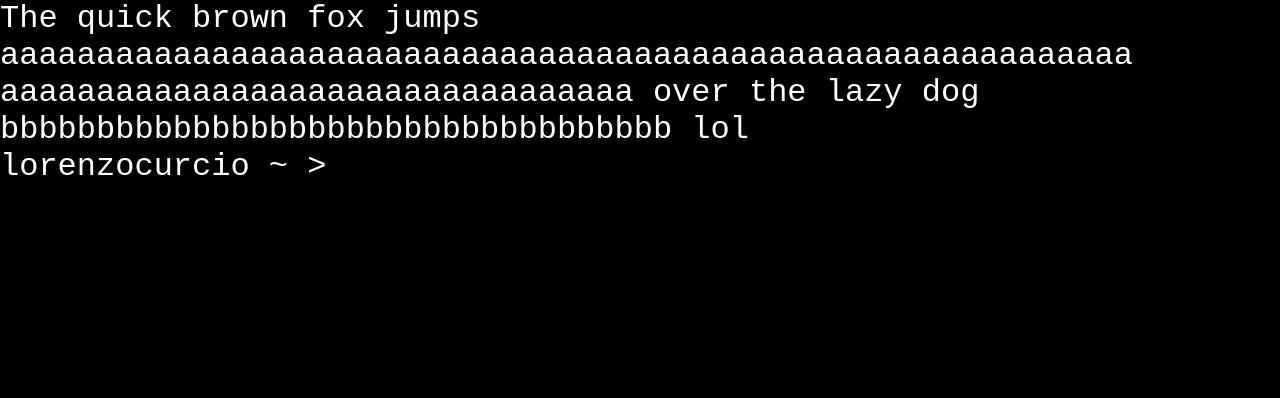
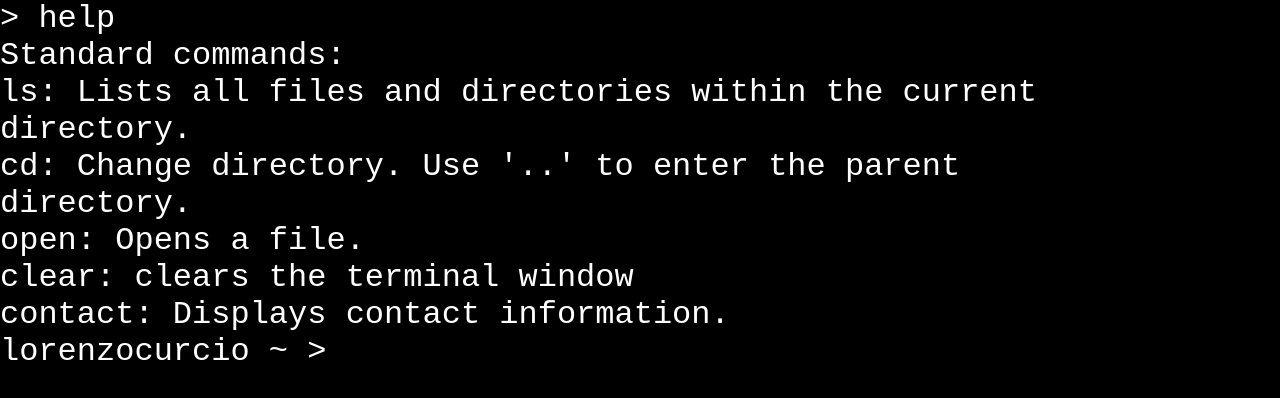
Before and after one commit to lor1113/Ashburnham, a React (Create React App) app: page / in a window 1280 px wide. Shown: the top 398 px of the page. Built offline with nearby package versions, Linux system fonts and the light colour scheme.

Commit message:
multi text divs done

```diff
--- a/src/App.css
+++ b/src/App.css
@@ -14,10 +14,18 @@
     overflow-wrap: break-word;
 }
 
+.bottomDiv {
+    min-width: 100vw;
+    min-height: 15vh;
+    width: 100%;
+    height: 10%;
+}
+
 html, body {
     min-width: 100vw;
     min-height: 100vh;
     width: 100%;
     height: 100%;
     overflow-x: hidden;
+    user-select: none;
 }
--- a/src/App.js
+++ b/src/App.js
@@ -2,11 +2,9 @@ import './App.css';
 import React, { useState, useEffect } from 'react';
 import TextDiv from './TextDiv';
 import TextInput from './TextInput';
+import MultiTextDiv from './MultiTextDiv';
 
-const startingText = [
-  "The quick brown fox jumps aaaaaaaaaaaaaaaaaaaaaaaaaaaaaaaaaaaaaaaaaaaaaaaaaaaaaaaaaaaaaaaaaaaaaaaaaaaaaaaaaaaaaaaaaaaa over the lazy dog",
-  "bbbbbbbbbbbbbbbbbbbbbbbbbbbbbbbbbbb lol"
-]
+const startingText = []
 
 const subDirectories = {
   "~":["projects","work_experience","education"],
@@ -29,24 +27,61 @@ const subFiles = {
 const commandFailString = "zsh: command not found: "
 const cdFailString = "cd: not a directory: "
 
+const validCommands = ["ls","cd","open","sudo","nano","vi","rm"]
+
+const commandHelp = [
+  "Standard commands:",
+  "ls: Lists all files and directories within the current directory.",
+  "cd: Change directory. Use '..' to enter the parent directory.",
+  "open: Opens a file.",
+  "clear: clears the terminal window",
+  "contact: Displays contact information."
+]
+
+let listCounter = 0
+
 function App() {
   let terminalTextArray = startingText
+
   const baseChildren = subDirectories["~"].concat(subFiles["~"])
 
   const [terminalText, setTerminalText] = useState(terminalTextArray)
   const [workingDirectory, setWorkingDirectory] = useState("~")
   const [childDirectories, setChildDirectories] = useState(subDirectories["~"])
   const [childItems, setChildItems] = useState(baseChildren)
+  const [autoCommand, setAutoCommand] = useState("help")
 
-  const textDivs = terminalText.map(x => <TextDiv text={x}/>)
+  const textDivs = terminalText.map(x => {
+    if (Array.isArray(x[1])){
+      return <MultiTextDiv key={x[0]} text={x[1]}/>
+    } else {
+      return <TextDiv key={x[0]} text={x[1]}/>
+    }
+  })
 
-  const AddText = (newString) => {
-    terminalTextArray.push(newString)
-    if (terminalTextArray.length > 40) {
-      terminalTextArray = terminalTextArray.slice(-40)
+  const AddText = (textInput,multi=false) => {
+    let newStringArray = []
+    if (Array.isArray(textInput) && (!multi)){
+      newStringArray = textInput
+    } else {
+      newStringArray = [textInput]
     }
+    newStringArray.forEach(newString => {
+      listCounter += 1
+      if (listCounter > 1000000){
+        listCounter = 0
+      }
+      terminalTextArray.push([listCounter,newString])
+      if (terminalTextArray.length > 40) {
+        terminalTextArray = terminalTextArray.slice(-40)
+      }
+    })
     setTerminalText([...terminalTextArray])
   }
+
+  useEffect(() => {
+    document.body.scrollTo(0,document.body.scrollHeight)
+  },[terminalText])
 
   const executeCommand = (textCommand) => {
     AddText("> " + textCommand)
@@ -79,6 +114,10 @@ function App() {
         const outString = cdFailString + currentArgs
         AddText(outString)
       }
+    } else if (currentCommand === "help") {
+      AddText(commandHelp)
+    } else if (currentCommand === "clear") {
+      setTerminalText([])
     } else {
       const outString = commandFailString + currentCommand
       AddText(outString)
@@ -88,7 +127,8 @@ function App() {
   return (
     <div className="mainWrapper">
       {textDivs}
-      <TextInput workingDirectory={workingDirectory} childItems={childItems} executeCommand={executeCommand}/>
+      <TextInput workingDirectory={workingDirectory} childItems={childItems} executeCommand={executeCommand} autoCommand={autoCommand}/>
+      <div className='bottomDiv'/>
     </div>
   );
 }
--- /dev/null
+++ b/src/MultiTextDiv.js
@@ -0,0 +1,20 @@
+import styled from 'styled-components'
+
+const TerminalDiv = styled.div`
+    white-space: pre-wrap;
+    min-width: 15vw;
+`
+
+const MultiContainerDiv = styled.div`
+    display: flex;
+    flex-wrap: wrap;
+`
+
+const MultiTextDiv = ({text}) => {
+    const textDivs = text.map((x,a) => <TerminalDiv key={a}>{x}</TerminalDiv>)
+    return(
+        <MultiContainerDiv>{textDivs}</MultiContainerDiv>
+    )
+}
+
+export default MultiTextDiv;
--- a/src/TextInput.js
+++ b/src/TextInput.js
@@ -1,7 +1,5 @@
 import styled from 'styled-components'
-import React, { useState, useEffect, useCallback } from 'react';
-
-const validCommands = ["ls","cd","open","sudo","nano","vi","rm"]
+import React, { useState, useEffect, useCallback, useRef } from 'react';
 
 const TerminalDiv = styled.div`
     width:90%;
@@ -25,13 +23,19 @@ const stringMatcher = (inputString,toMatch) => {
     return output
 }
 
+function sleep(ms) {
+    return new Promise(resolve => setTimeout(resolve, ms));
+  }
 
-const TextInput = ({workingDirectory,childItems,executeCommand}) => {
+
+const TextInput = ({workingDirectory,childItems,executeCommand,autoCommand}) => {
     const baseText = "lorenzocurcio " + workingDirectory + " > "
 
     const [textSlice1, setTextSlice1] = useState("");
     const [textSlice2, setTextSlice2] = useState("");
     const [cursorText, setCursorText] = useState("\u00A0")
+
+    const autoRef = useRef(true)
 
     let inputSlice1 = ""
     let inputSlice2 = ""
@@ -57,7 +61,7 @@ const TextInput = ({workingDirectory,childItems,executeCommand}) => {
             setTextSlice1(inputSlice1)
             setTextSlice2(inputSlice2)
         }
-
+        document.body.scrollTo(0,document.body.scrollHeight)
     }
 
     const handleKeyDown = useCallback((event) => {
@@ -116,6 +120,41 @@ const TextInput = ({workingDirectory,childItems,executeCommand}) => {
           };
     },[handleKeyDown])
 
+    useEffect(() => {
+        async function runAutoCommand(autoCommand) {
+            if (autoCommand) {
+                console.log("running auto command")
+                document.addEventListener("keydown",inputDestroyer,true)
+                cursorPos = 0
+                setTextContent("")
+                await sleep(200)
+                for (let x = 0; x < autoCommand.length; x++) {
+                    const newText = fullText + autoCommand[x]
+                    setTextContent(newText)
+                    await sleep(200)
+                }
+                await sleep(300)
+                executeCommand(fullText)
+                setTextContent("")
+                document.removeEventListener("keydown",inputDestroyer,true)
+            }
+            autoRef.current = true
+        }
+
+        const inputDestroyer = (event) => {
+            event.preventDefault()
+            event.stopPropagation()
+        }
+
+        if (autoRef.current === true){
+            autoRef.current = false
+            runAutoCommand(autoCommand)
+        }
+
+    },[autoCommand])
+
+
+
 
     return(
         <TerminalDiv>{baseText}{textSlice1}<TerminalCursor>{cursorText}</TerminalCursor>{textSlice2}</TerminalDiv>
```
